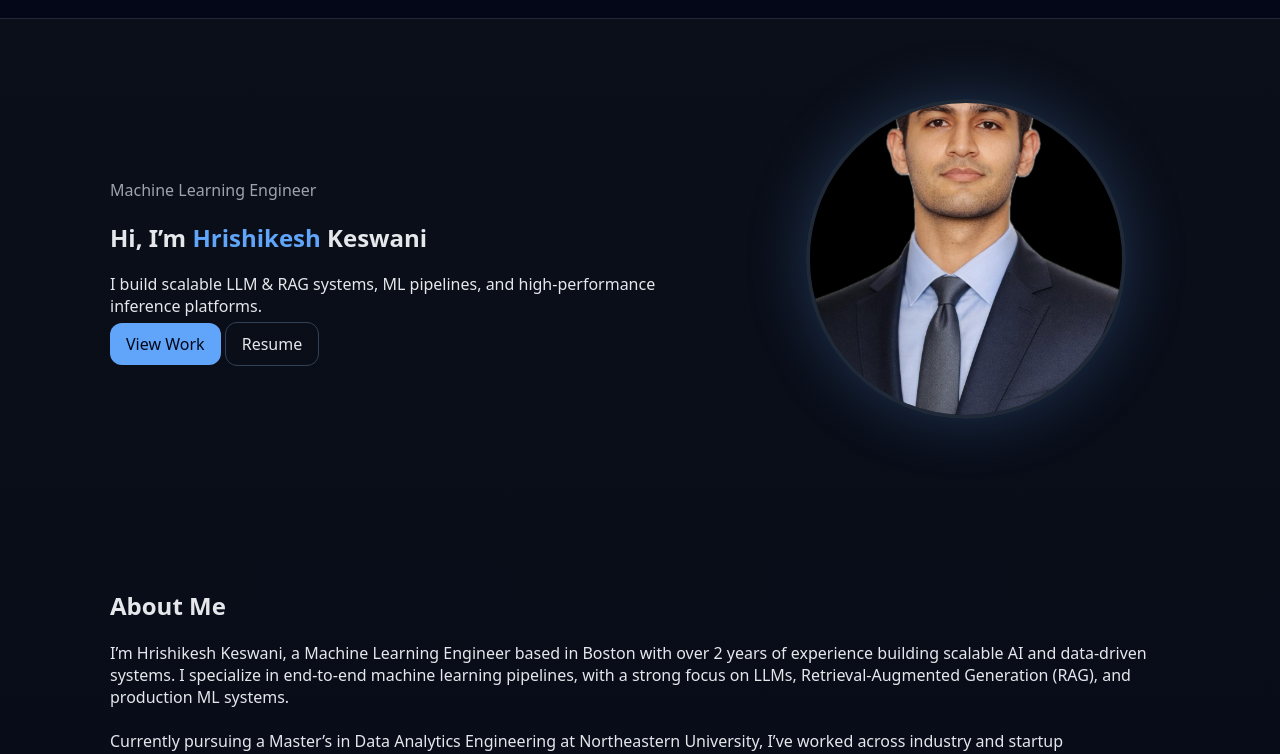
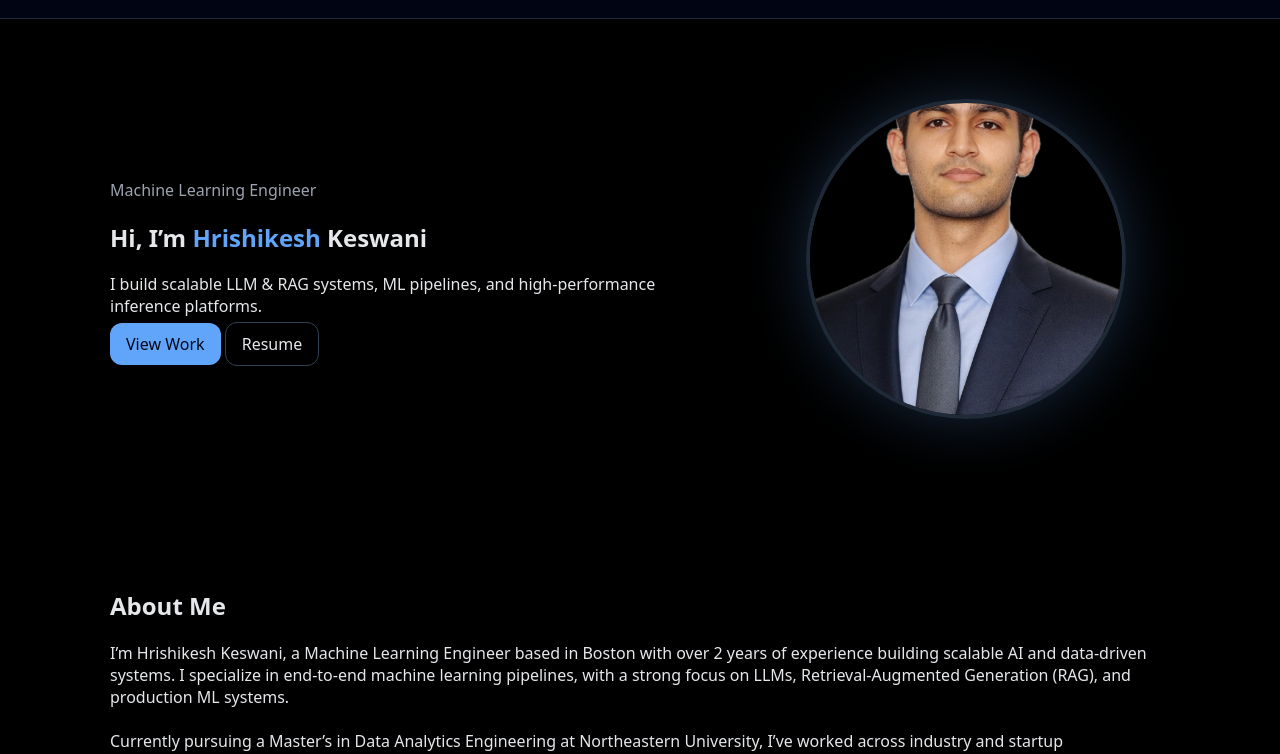
Before and after one commit to heroiclunatic77/heroiclunatic77.github.io, a plain HTML site: page index.html in a window 1280 px wide. Shown: the part 46-800 px from the top of the page. Drawn offline with Linux system fonts and the light colour scheme.

Commit message:
Update style.css

```diff
--- a/css/style.css
+++ b/css/style.css
@@ -5,7 +5,7 @@
 *{box-sizing:border-box}
 body{
   margin:0;font-family:system-ui,sans-serif;
-  background:linear-gradient(#0b0f19,#020617);
+  background:#000000;
   color:var(--text);
 }
 a{text-decoration:none;color:inherit}
```
